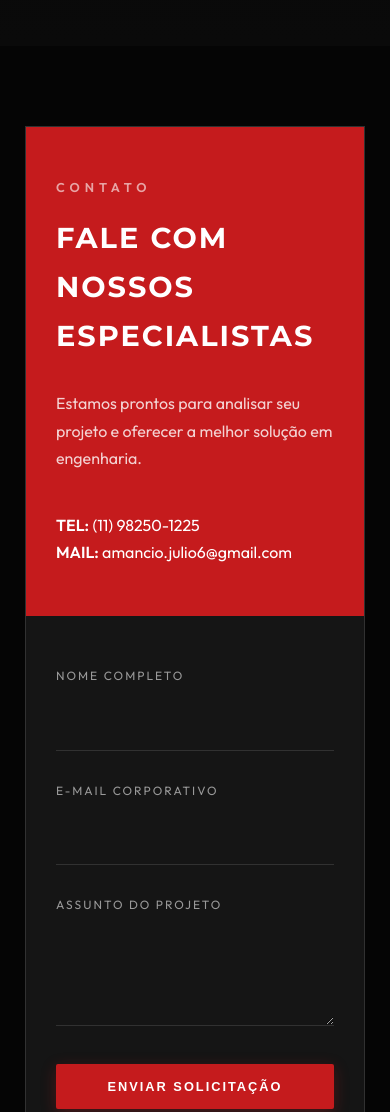
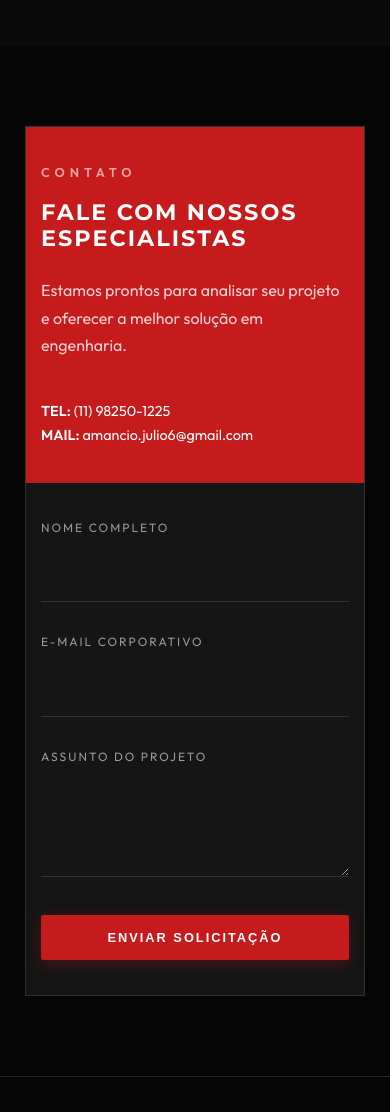
Before and after one commit to BrianWS01/DELTA, a plain HTML site: page index.html in a window 390 px wide. Shown: the part 3440-4552 px from the top of the page. Drawn offline with nearby package versions, Linux system fonts and the light colour scheme.

Commit message:
Fix: aggressive mobile overflow and padding for contact section

```diff
--- a/style.css
+++ b/style.css
@@ -501,12 +501,36 @@ footer .logo {
 
     .contact-info-panel,
     .contact-form-panel {
-        padding: 50px 30px;
+        padding: 40px 20px;
     }
 
     .contact-info-panel h2 {
-        font-size: 1.8rem;
-        margin-bottom: 30px;
+        font-size: 1.6rem;
+        margin-bottom: 25px;
+        line-height: 1.2;
+        word-wrap: break-word;
+        overflow-wrap: break-word;
+    }
+
+    .contact-methods p {
+        word-break: break-all;
+        font-size: 0.9rem;
+    }
+
+    .contact-card {
+        max-width: 100%;
+        overflow: hidden;
+    }
+}
+
+@media (max-width: 480px) {
+    .contact-info-panel h2 {
+        font-size: 1.4rem;
+    }
+
+    .contact-info-panel,
+    .contact-form-panel {
+        padding: 35px 15px;
     }
 }
 
```
